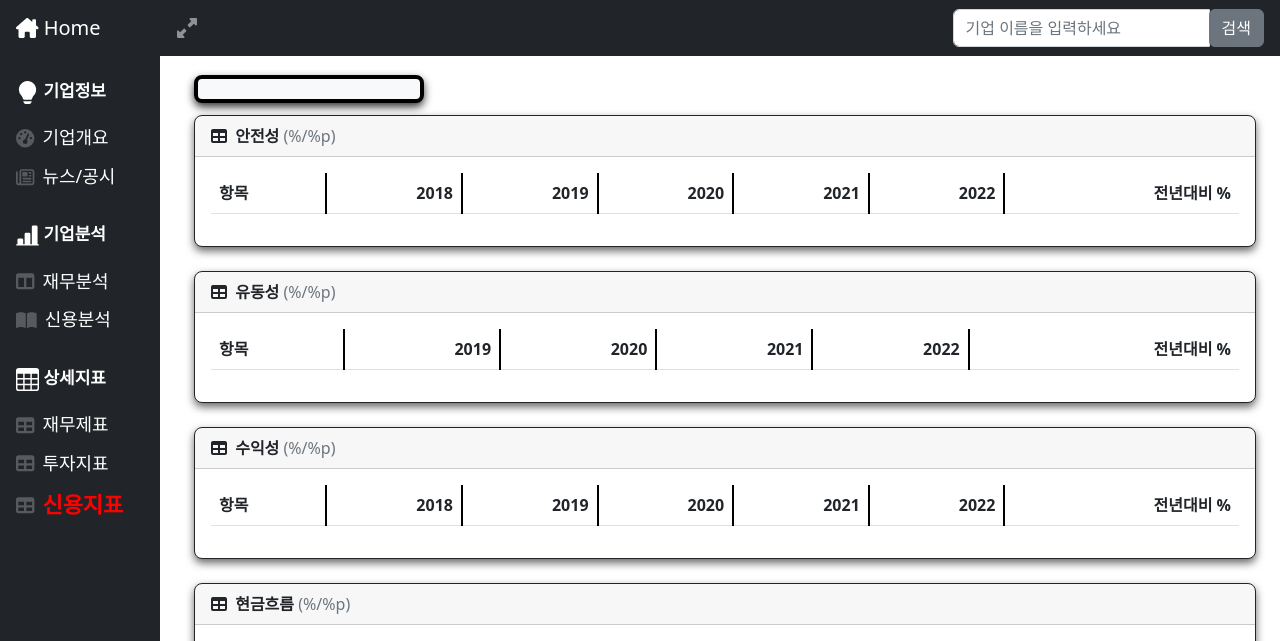
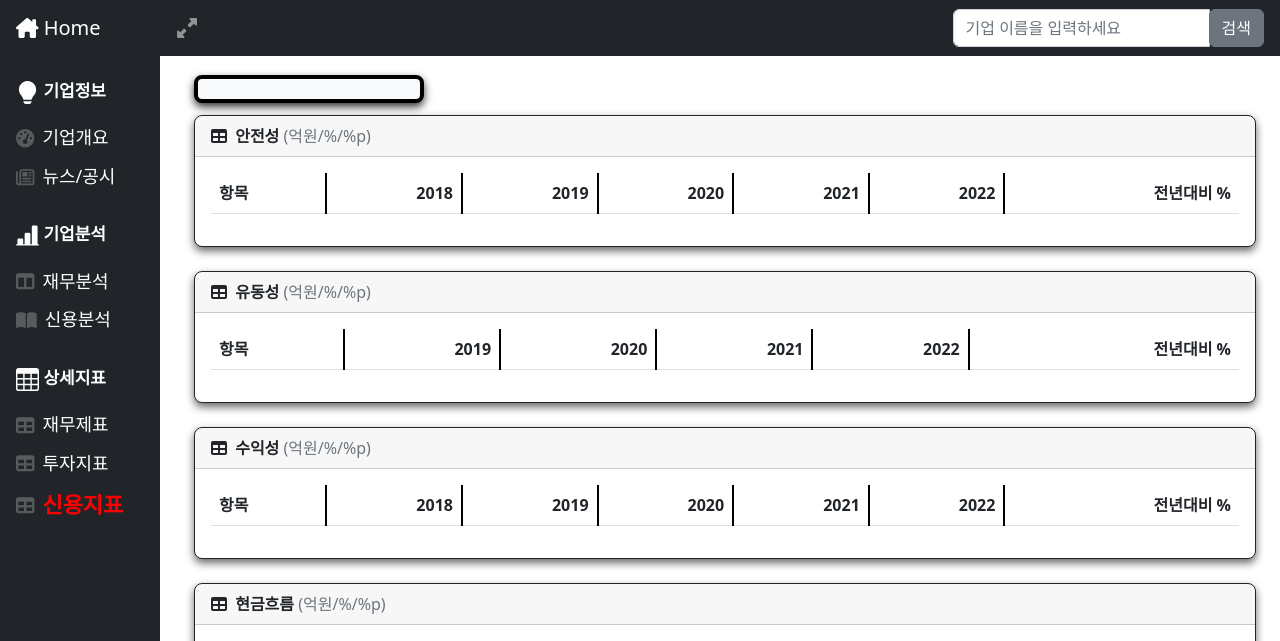
Before and after one commit to Biz-Insight/Biz-Insight, a Django app: page /credit_indicator/1/ in a window 1280 px wide. Shown: the top 641 px of the page. Run offline with Django 3.2, Linux system fonts and the light colour scheme; data that the repository does not hold is empty; some libraries are stand-ins or nearby versions.

Commit message:
chore: 주석 수정

```diff
--- a/src/django/mysite/main/templates/credit_indicator.html
+++ b/src/django/mysite/main/templates/credit_indicator.html
@@ -102,7 +102,7 @@
                             <div class="card-header">
                                 <i class="fas fa-table me-1"></i>
                                 <span class="chart-title-unit">안전성</span>
-                                <span class="chart-title-unit2">(%/%p)</span>
+                                <span class="chart-title-unit2">(억원/%/%p)</span>
                             </div>
                             <div class="card-body">
                                 <table class="table">
@@ -139,7 +139,7 @@
                             <div class="card-header">
                                 <i class="fas fa-table me-1"></i>
                                 <span class="chart-title-unit">유동성</span>
-                                <span class="chart-title-unit2">(%/%p)</span>
+                                <span class="chart-title-unit2">(억원/%/%p)</span>
                             </div>
                             <div class="card-body">
                                 <table class="table">
@@ -173,7 +173,7 @@
                             <div class="card-header">
                                 <i class="fas fa-table me-1"></i>
                                 <span class="chart-title-unit">수익성</span>
-                                <span class="chart-title-unit2">(%/%p)</span>
+                                <span class="chart-title-unit2">(억원/%/%p)</span>
                             </div>
                             <div class="card-body">
                                 <table class="table">
@@ -210,7 +210,7 @@
                             <div class="card-header">
                                 <i class="fas fa-table me-1"></i>
                                 <span class="chart-title-unit">현금흐름</span>
-                                <span class="chart-title-unit2">(%/%p)</span>
+                                <span class="chart-title-unit2">(억원/%/%p)</span>
                             </div>
                             <div class="card-body">
                                 <table class="table">
--- a/src/django/mysite/main/templates/investment_indicator.html
+++ b/src/django/mysite/main/templates/investment_indicator.html
@@ -248,7 +248,7 @@
                                 <div class="card-header">
                                     <i class="fas fa-table me-1"></i>
                                     <span class="chart-title-unit">가치지표</span>
-                                    <span class="chart-title-unit2">(원/배/%/%p)</span>
+                                    <span class="chart-title-unit2">(억원/배/%/%p)</span>
                                 </div>
                                 <div class="card-body">
                                     <table class="table">
```
